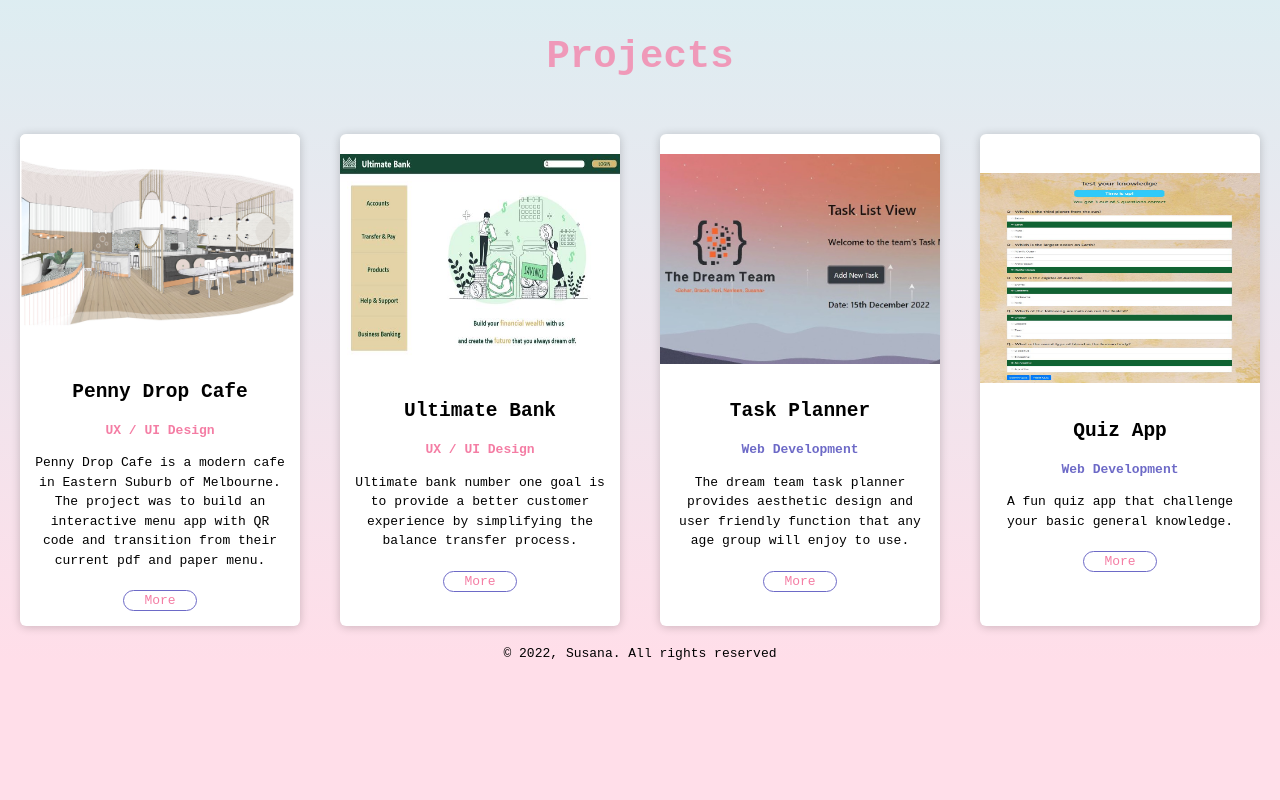
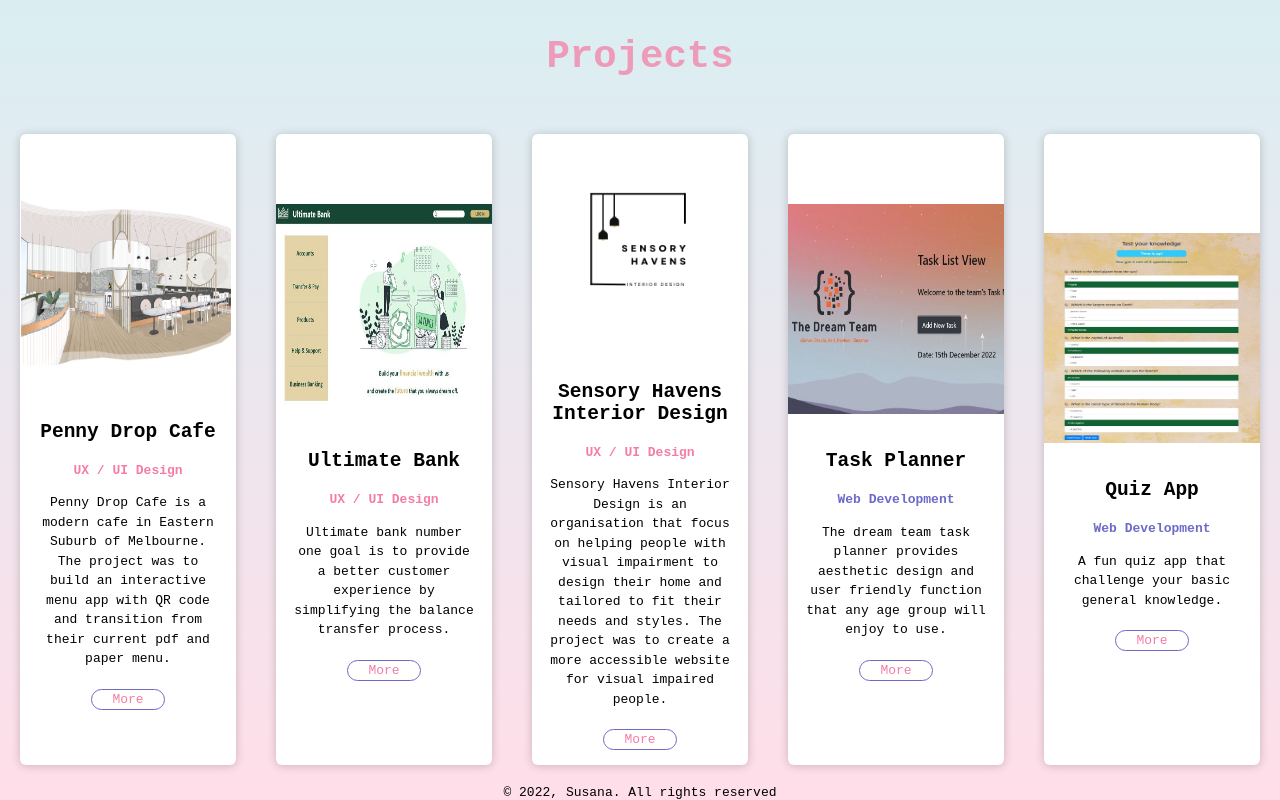
Before and after one commit to S-Susana/s-susana.github.io, a plain HTML site: page index.html in a window 1280 px wide. Shown: the part 788-1588 px from the top of the page. Before the commit the page ends 1449 px from the top, so only its background shows below. Drawn offline with Linux system fonts and the light colour scheme.

Commit message:
add new project

```diff
--- a/index.html
+++ b/index.html
@@ -47,6 +47,7 @@
     <h2>Projects</h2>
     <div class="body-card">
       <div class="container">
+
         <div class="card">
             <figure>
                 <img src="images/Bg2_illustration_Penny Drop Cafe.jpg" alt="penny drop cafe">
@@ -67,6 +68,17 @@
                 <h4 id="uxui">UX / UI Design</h4>
                 <p>Ultimate bank number one goal is to provide a better customer experience by simplifying the balance transfer process. </p>
                 <a href="https://xd.adobe.com/view/3129ddeb-f1d4-4e66-858a-b213db7db5bb-647a/"  target="_blank">More</a>
+            </div>
+        </div>
+        <div class="card">
+            <figure>
+                <img src="images/Logo_Sensory Havens Interior Design.png" alt="Sensory Havens Interior Design Logo">
+            </figure>
+            <div class="content">
+                <h3>Sensory Havens Interior Design</h3>
+                <h4 id="uxui">UX / UI Design</h4>
+                <p>Sensory Havens Interior Design is an organisation that focus on helping people with visual impairment to design their home and tailored to fit their needs and styles. The project was to create a more accessible website for visual impaired people. </p>
+                <a href="https://docs.google.com/presentation/d/15ZJHXmIFnd15zD7V7CEQoOeBfLtTdUl9/edit?usp=sharing&ouid=112355320235464972975&rtpof=true&sd=true"  target="_blank">More</a>
             </div>
         </div>
         <div class="card">
```
Also changed, not shown: images/Logo_Sensory Havens Interior Design.png (added), 1 other file.
